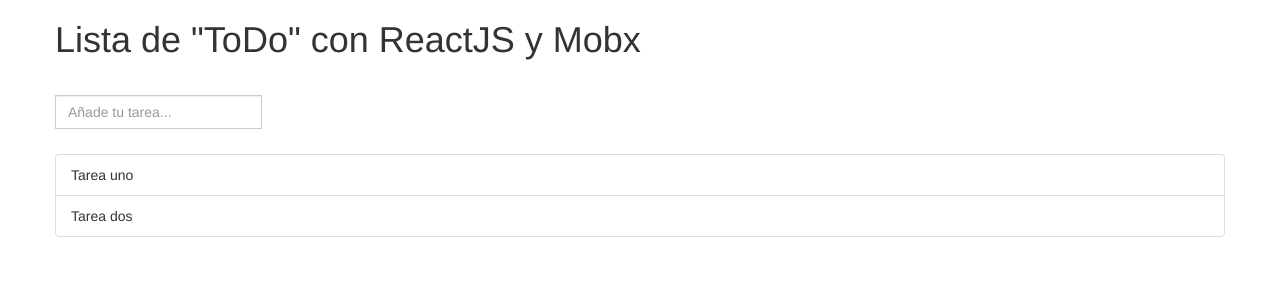
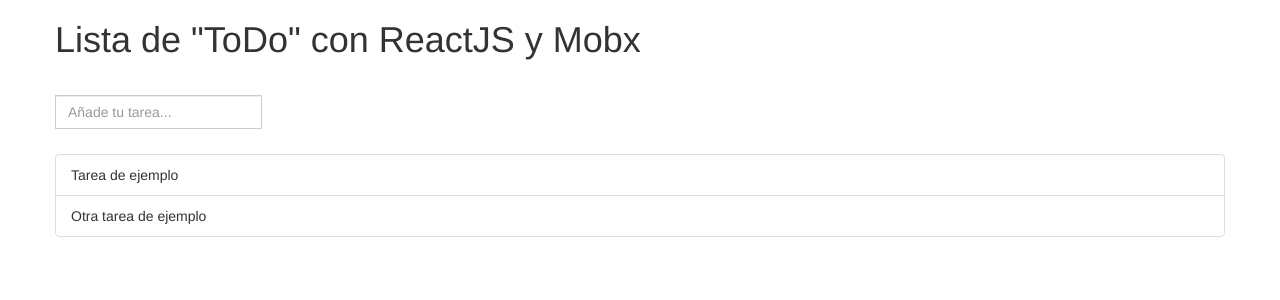
Before and after one commit to marcosjrs/TodoApp-Basico-React-Mobx, a React (Create React App) app: page / in a window 1280 px wide. Shown: the top 300 px of the page. Built offline with nearby package versions, Linux system fonts and the light colour scheme; the HTML template or start-up script is replaced by a standard one.

Commit message:
Muestra los todos del ToDoController (data)

```diff
--- a/src/App.js
+++ b/src/App.js
@@ -1,8 +1,13 @@
 import React, { Component } from 'react';
-import { observer } from 'mobx-react'
+import { observer } from 'mobx-react';
+import toDoController from './ToDoController';
 
 class App extends Component {
   render() {
+    const listToDos = [];
+    toDoController.toDos.forEach(function(element,index) {
+      listToDos.push(<li key={index} className="list-group-item">{element}</li>);
+    }, this);
     return (
       <div className="container">
         <div className="row title">
@@ -13,8 +18,7 @@
               <input type="text" className="form-control" placeholder="Añade tu tarea..."></input>
             </div>
             <ul className="list-group list-group-todo">
-              <li className="list-group-item">Tarea uno</li>
-              <li className="list-group-item">Tarea dos</li>
+              {listToDos}
             </ul>
         </div>
       </div>
```
